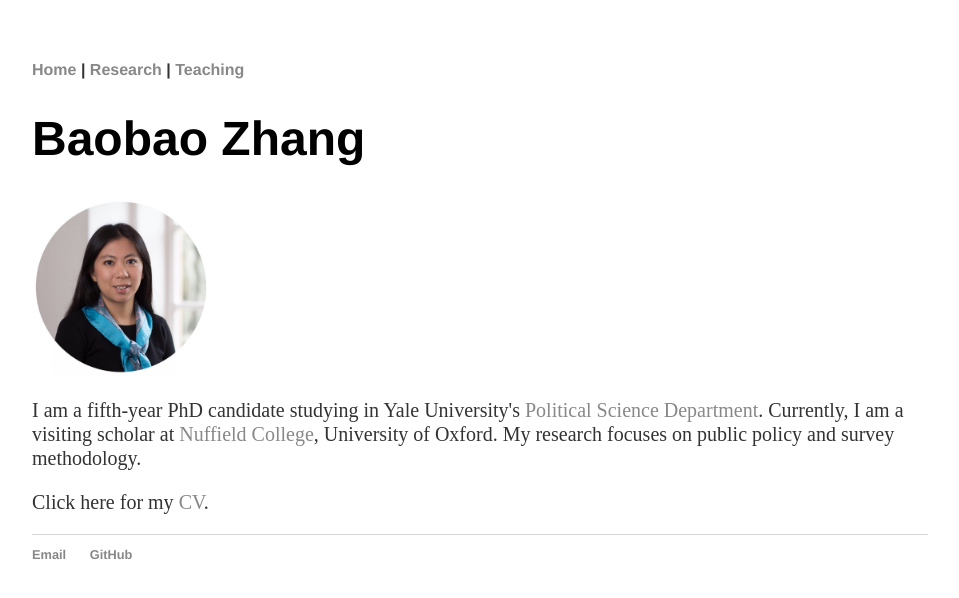
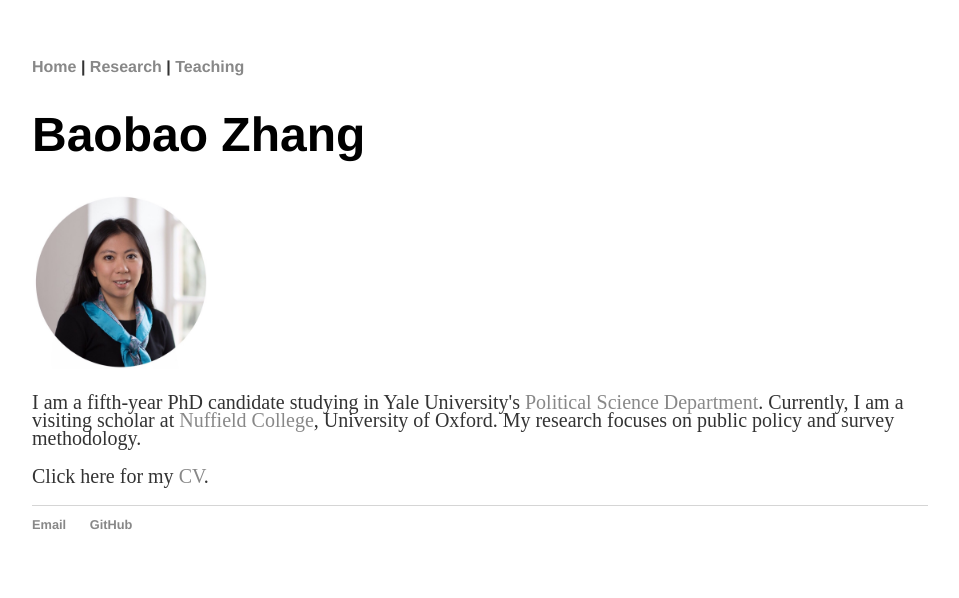
Before and after one commit to morganlivingston/baobaofzhang.github.io, a Jekyll site: the page built from index.html, in a window 1280 px wide. Shown: the top 598 px of the page, without its empty margins (160-1119 px from the left). Built offline with Jekyll 4.4.1, drawn with Linux system fonts in a browser that asks for light colours.

Commit message:
Update main.css

```diff
--- a/css/main.css
+++ b/css/main.css
@@ -3,7 +3,7 @@
 a { text-decoration: none; color: #888; }
 a:hover { text-decoration: underline; }
 
-p, ul { font-size: 1.25em; line-height: 1.2em; color: #333; }
+p, ul { font-size: 1.25em; line-height: 0.9em; color: #333; }
 
 h1, h2, h3, h4 { font-family: 'Helvetica', 'Arial', 'Sans-Serif'; }
 h1 { font-size: 3em;  }
```
